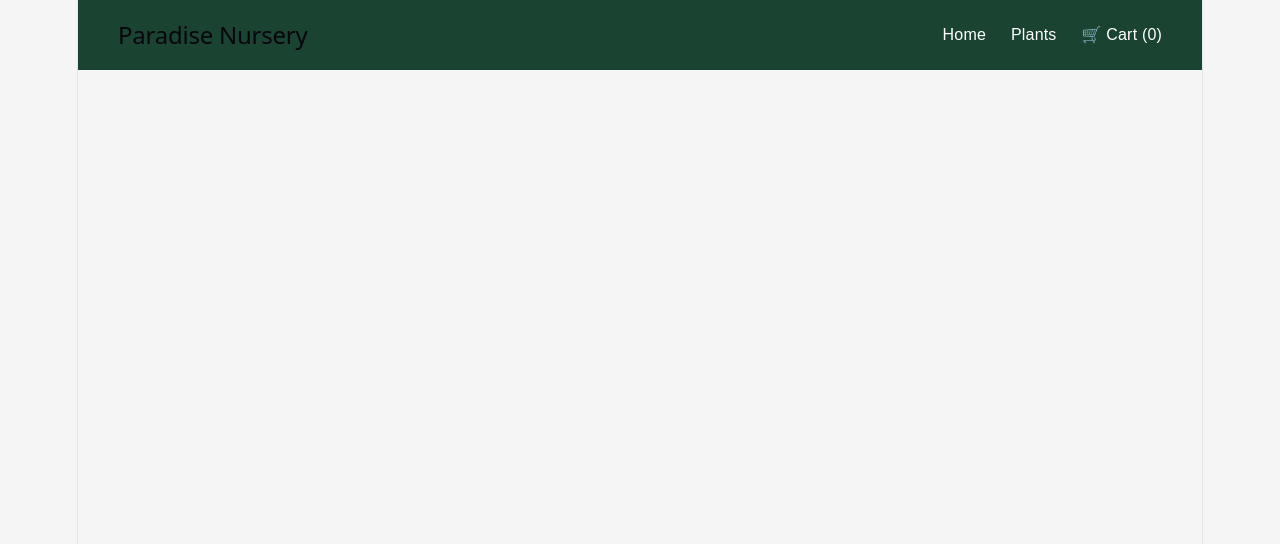
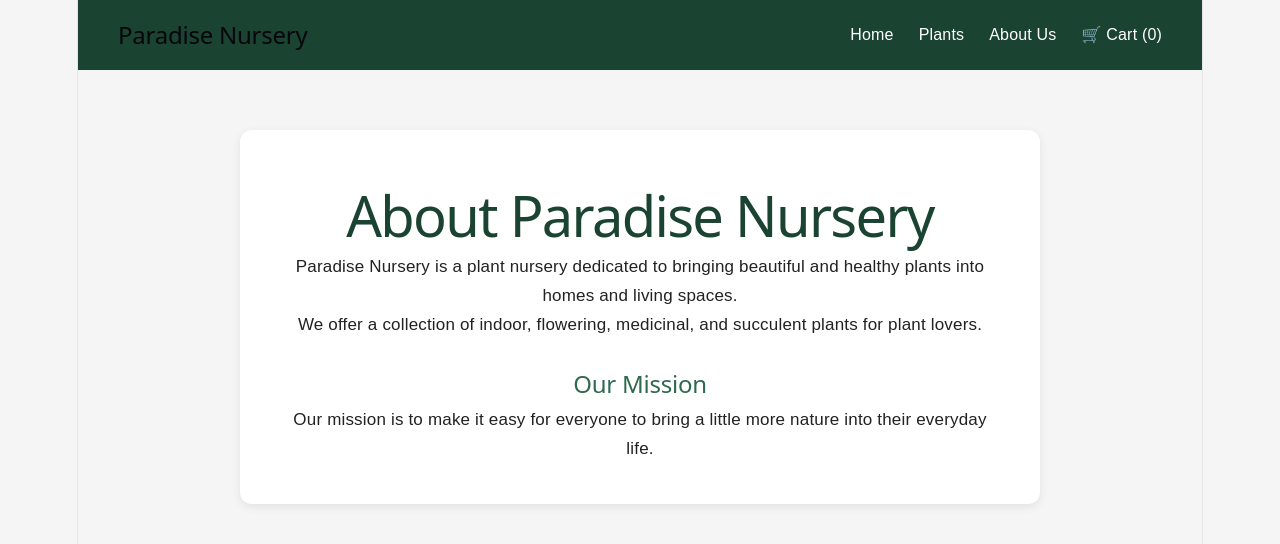
Before and after one commit to Shin-glitch/Paradise-Nursery, a React (Vite) app: page /about in a window 1280 px wide. Shown: the top 544 px of the page. Built offline with nearby package versions, Linux system fonts and the light colour scheme.

Commit message:
Add About Us page

```diff
--- a/src/App.css
+++ b/src/App.css
@@ -210,3 +210,29 @@ button:disabled {
   margin-top: 30px;
   justify-content: center;
 }
+
+/* About */
+
+.about-page {
+  max-width: 800px;
+  margin: 60px auto;
+  padding: 40px;
+  background: white;
+  border-radius: 12px;
+  box-shadow: 0 3px 10px rgba(0, 0, 0, 0.08);
+}
+
+.about-page h1 {
+  color: #1b4332;
+  margin-bottom: 25px;
+}
+
+.about-page h2 {
+  color: #2d6a4f;
+  margin-top: 30px;
+}
+
+.about-page p {
+  font-size: 17px;
+  line-height: 1.7;
+}
--- a/src/App.jsx
+++ b/src/App.jsx
@@ -4,6 +4,7 @@ import { BrowserRouter, Routes, Route } from "react-router-dom";
 import Home from "./pages/Home";
 import Products from "./pages/Products";
 import Cart from "./pages/Cart";
+import AboutUs from "./pages/AboutUs";
 
 function App() {
   return (
@@ -14,6 +15,7 @@ function App() {
         <Route path="/" element={<Home />} />
         <Route path="/products" element={<Products />} />
         <Route path="/cart" element={<Cart />} />
+        <Route path="/about" element={<AboutUs />} />
       </Routes>
     </BrowserRouter>
   );
--- a/src/components/Navbar.jsx
+++ b/src/components/Navbar.jsx
@@ -16,6 +16,7 @@ function Navbar() {
       <div>
         <Link to="/">Home</Link>
         <Link to="/products">Plants</Link>
+        <Link to="/about">About Us</Link>
         <Link to="/cart">
           🛒 Cart ({totalItems})
         </Link>
--- /dev/null
+++ b/src/pages/AboutUs.jsx
@@ -0,0 +1,26 @@
+function AboutUs() {
+  return (
+    <div className="about-page">
+      <h1>About Paradise Nursery</h1>
+
+      <p>
+        Paradise Nursery is a plant nursery dedicated to bringing
+        beautiful and healthy plants into homes and living spaces.
+      </p>
+
+      <p>
+        We offer a collection of indoor, flowering, medicinal, and
+        succulent plants for plant lovers.
+      </p>
+
+      <h2>Our Mission</h2>
+
+      <p>
+        Our mission is to make it easy for everyone to bring a little
+        more nature into their everyday life.
+      </p>
+    </div>
+  );
+}
+
+export default AboutUs;
```
